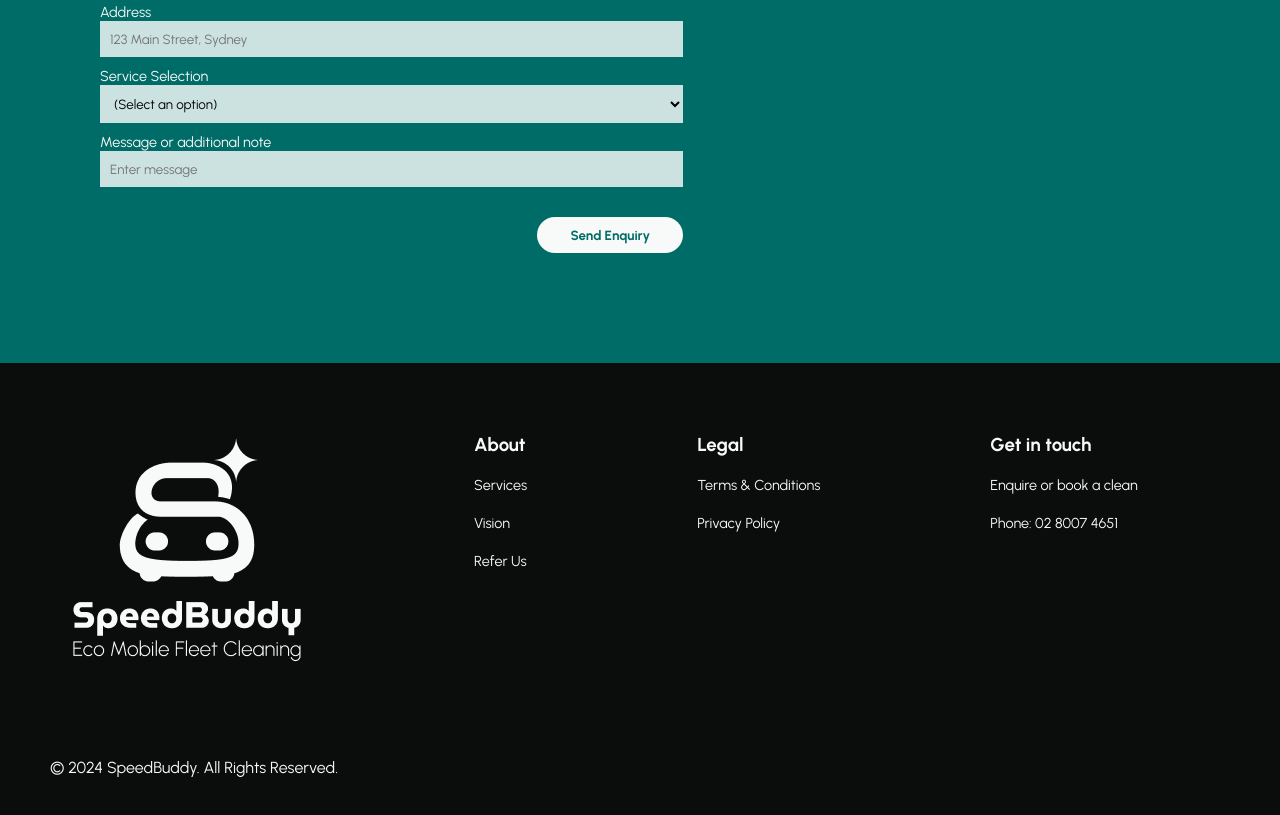
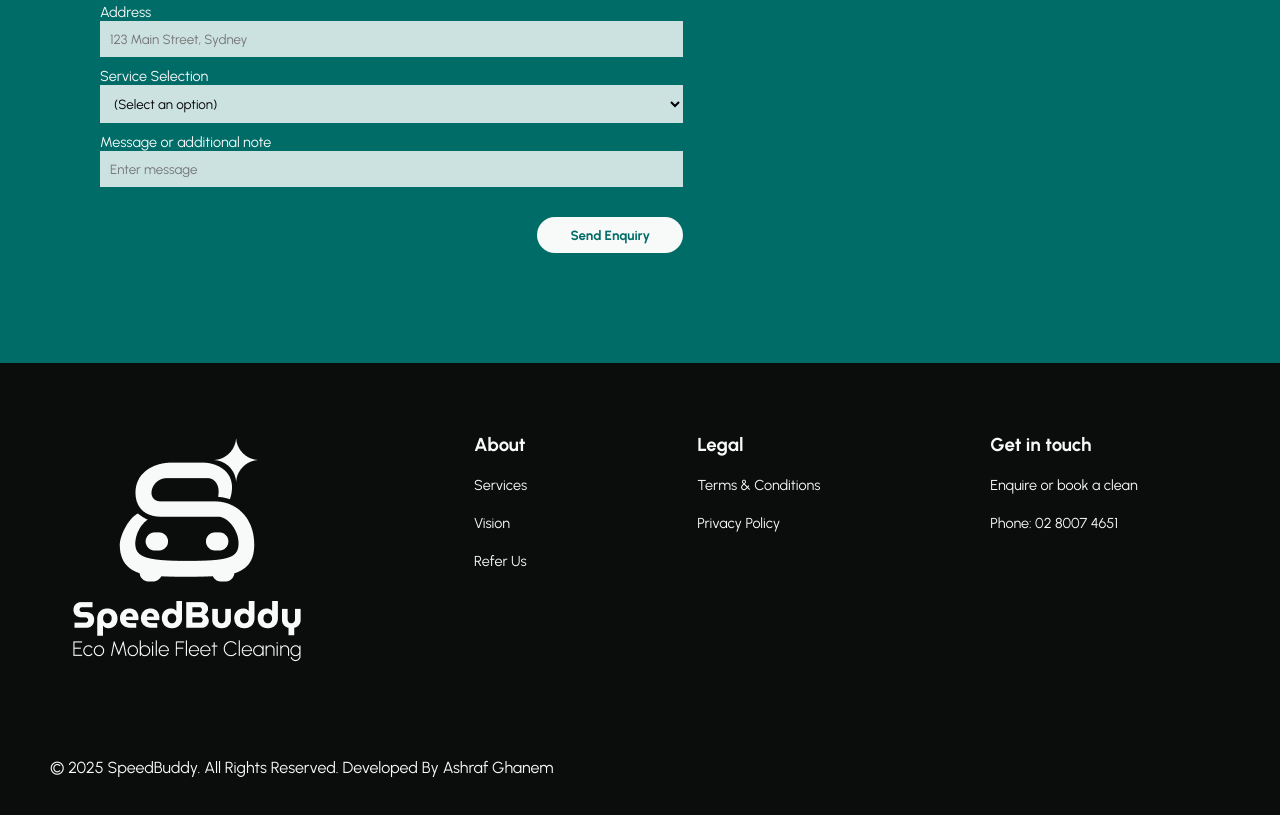
Before and after one commit to ashrafghanem208/SpeedBuddy, a plain HTML site: page index.html in a window 1280 px wide. Shown: the part 4644-5459 px from the top of the page. Drawn offline with Linux system fonts and the light colour scheme; a web font is replaced by a local one.

Commit message:
update copyright footer

```diff
--- a/index.html
+++ b/index.html
@@ -244,7 +244,7 @@
                 </ul>
             </div>
         </div>
-        <p>© 2024 SpeedBuddy. All Rights Reserved.</p>
+        <p>© 2025 SpeedBuddy. All Rights Reserved. Developed By Ashraf Ghanem</p>
     </footer>
 </body>
 </html>
```
